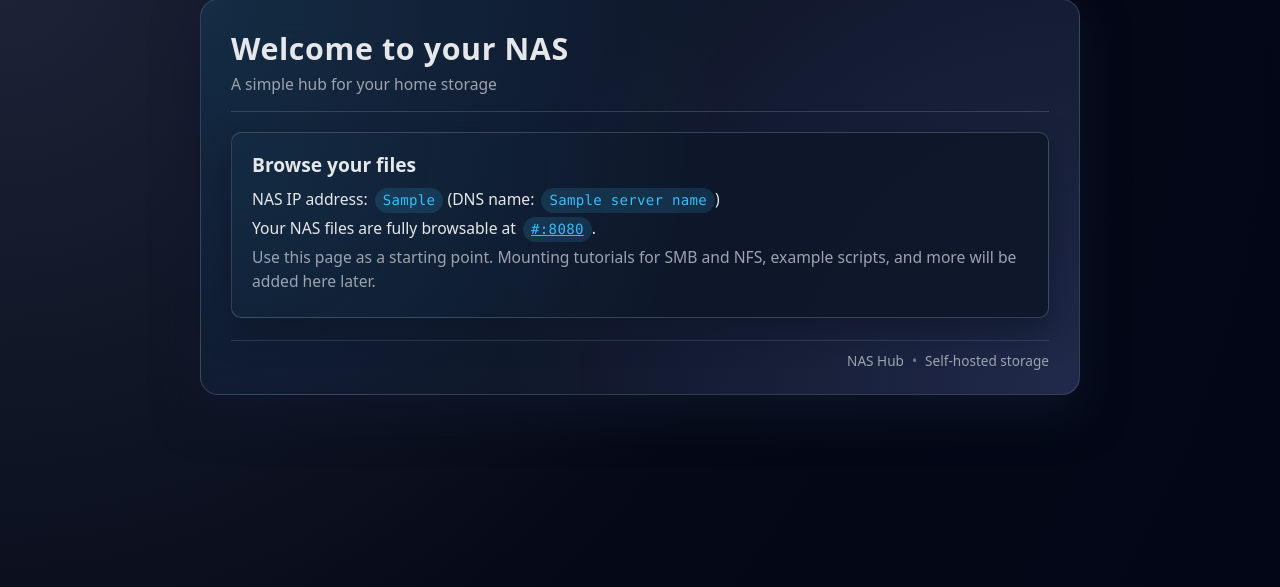
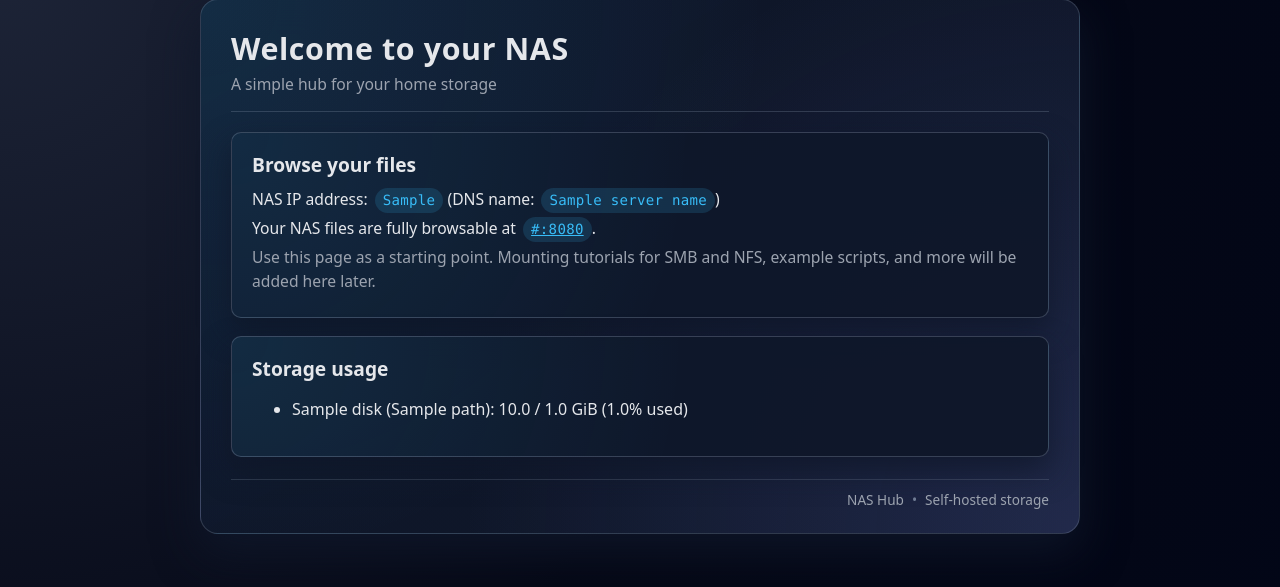
Before and after one commit to kubikulek231/nas, a Flask app: template website/src/templates/index.html in a window 1280 px wide. Shown: the part 33-620 px from the top of the page. Run offline with Flask 3, Linux system fonts and the light colour scheme; the template is opened without the code that fills it: most values are stand-ins (such as "Sample title", 1, 10 or a date in 2020).

Commit message:
Add storage card

```diff
--- a/website/src/app.py
+++ b/website/src/app.py
@@ -1,21 +1,35 @@
 import os
+import shutil
 from flask import Flask, render_template
 
 app = Flask(__name__)
 
-SERVER_IP = os.environ["SERVER_IP"]          # e.g. 192.168.1.230
-SERVER_NAME = os.environ["SERVER_NAME"]      # e.g. nas.local
+SERVER_IP = os.environ["SERVER_IP"]
+SERVER_NAME = os.environ["SERVER_NAME"]
+BASE_URL = os.environ.get("BASE_URL", f"http://{SERVER_IP}")
 
-BASE_URL = os.environ.get("BASE_URL", f"http://{SERVER_IP}")
+def disk_usage_gib(path):
+    total, used, free = shutil.disk_usage(path)  # bytes[web:175][web:196]
+    return {
+        "path": path,
+        "total_gib": total / (1024**3),
+        "used_gib": used / (1024**3),
+        "free_gib": free / (1024**3),
+        "percent": used / total * 100,
+    }
 
 @app.route("/")
 def home():
+    disks = {
+        "hub": disk_usage_gib("/srv/data"),
+        "safe": disk_usage_gib("/srv/data/safe"),
+        "fast": disk_usage_gib("/srv/data/fast"),
+    }  # Each path resolves to its underlying filesystem/mount.[web:194][web:179]
+
     return render_template(
         "index.html",
         server_ip=SERVER_IP,
         server_name=SERVER_NAME,
         base_url=BASE_URL,
-    )  # Variables become available in Jinja as {{ server_ip }} etc.
-
-if __name__ == "__main__":
-    app.run(host="0.0.0.0", port=5000)
+        disks=disks,
+    )
--- a/website/src/templates/index.html
+++ b/website/src/templates/index.html
@@ -35,6 +35,20 @@
           example scripts, and more will be added here later.
         </p>
       </section>
+
+      <section class="card">
+      <h2>Storage usage</h2>
+      <ul>
+        {% for name, d in disks.items() %}
+          <li>
+            {{ name|capitalize }} ({{ d.path }}):
+            {{ "%.1f"|format(d.used_gib) }} / {{ "%.1f"|format(d.total_gib) }} GiB
+            ({{ "%.1f"|format(d.percent) }}% used)
+          </li>
+        {% endfor %}
+      </ul>
+    </section>
+
     </main>
 
     <footer class="footer">
```
